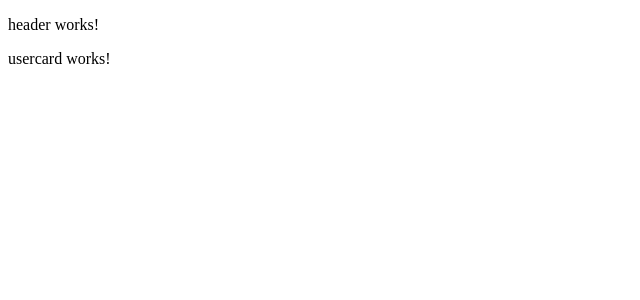
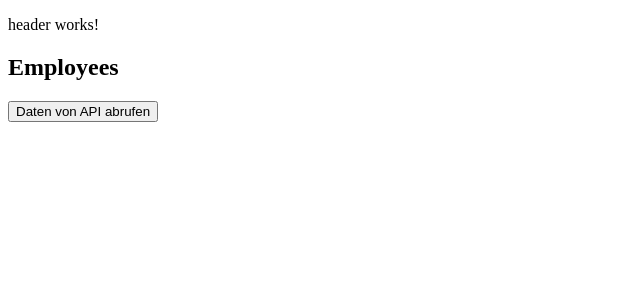
Before and after one commit to Ben111115/EmployeeFrontend, an Angular app: page / in a window 1280 px wide. Shown: the top 300 px of the page, without its empty margins (0-640 px from the left). Built offline with nearby package versions, Linux system fonts and the light colour scheme.

Commit message:
Daten aus der Datenbank werden über das Backend ans Frontend geliefert, über einen Button: Ausgabe in der Console

```diff
--- a/src/app/employee.service.ts
+++ b/src/app/employee.service.ts
@@ -10,7 +10,9 @@ export class EmployeeService {
 
   private apiUrl = 'http://localhost:8080/employee';
 
-  constructor(private http: HttpClient) {}
+  constructor(private http: HttpClient) {
+    console.log('HttpClient dependency injected:', this.http);
+  }
 
   public getEmployees(): Observable<Employee[]> {
     return this.http.get<Employee[]>(`${this.apiUrl}/employee/all`);
--- a/src/app/usercard/usercard.component.html
+++ b/src/app/usercard/usercard.component.html
@@ -1 +1,7 @@
-<p>usercard works!</p>
+<div>
+  <h2>Employees</h2>
+  <div>
+    <button (click)="fetchData()">Daten von API abrufen</button>
+  </div>
+
+</div>
--- a/src/app/usercard/usercard.component.ts
+++ b/src/app/usercard/usercard.component.ts
@@ -1,11 +1,24 @@
 import { Component } from '@angular/core';
+import { HttpClient, HttpClientModule } from '@angular/common/http';
+import { Employee } from '../employee';
+import { OnInit } from '@angular/core';
+import { CommonModule } from '@angular/common';
 
 @Component({
   selector: 'app-usercard',
-  imports: [],
+  standalone: true,
+  imports: [CommonModule, HttpClientModule],
   templateUrl: './usercard.component.html',
   styleUrl: './usercard.component.css'
 })
 export class UsercardComponent {
-
+  constructor(private http: HttpClient) {}
+  fetchData() {
+    this.http.get('http://localhost:8080/employee/all')
+    .subscribe(response => {
+      console.log('Daten von der API:', response);
+    }, error => {
+      console.error('Fehler beim Abrufen der Daten:', error);
+    });
+  }
 }
--- a/src/main.ts
+++ b/src/main.ts
@@ -1,6 +1,13 @@
-import { bootstrapApplication } from '@angular/platform-browser';
+import { bootstrapApplication, platformBrowser } from '@angular/platform-browser';
 import { appConfig } from './app/app.config';
 import { AppComponent } from './app/app.component';
+import { HttpClientModule } from '@angular/common/http'; // Import the HttpClientModule
+
+bootstrapApplication(AppComponent, {
+  ...appConfig,
+  providers: [HttpClientModule], // Add the HttpClientModule to the providers array
+})
+  .catch((err) => console.error(err));
 
 bootstrapApplication(AppComponent, appConfig)
   .catch((err) => console.error(err));
```
